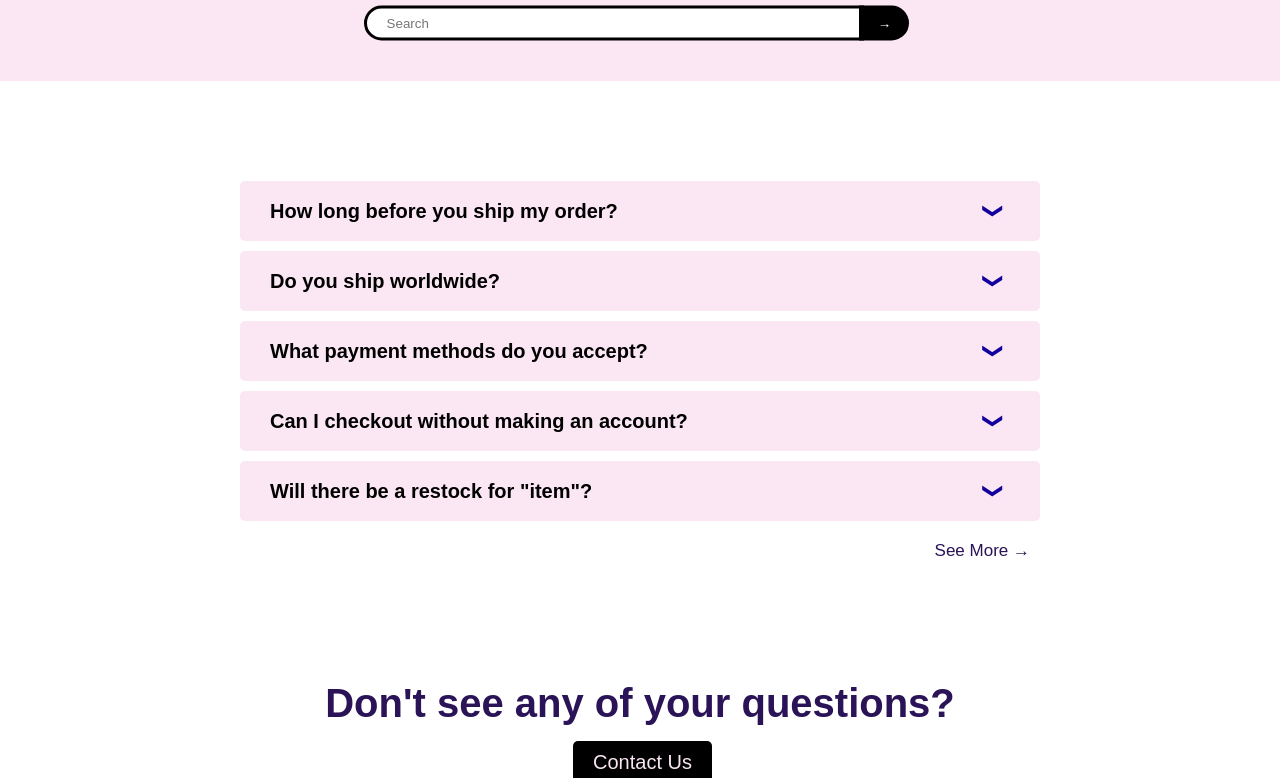
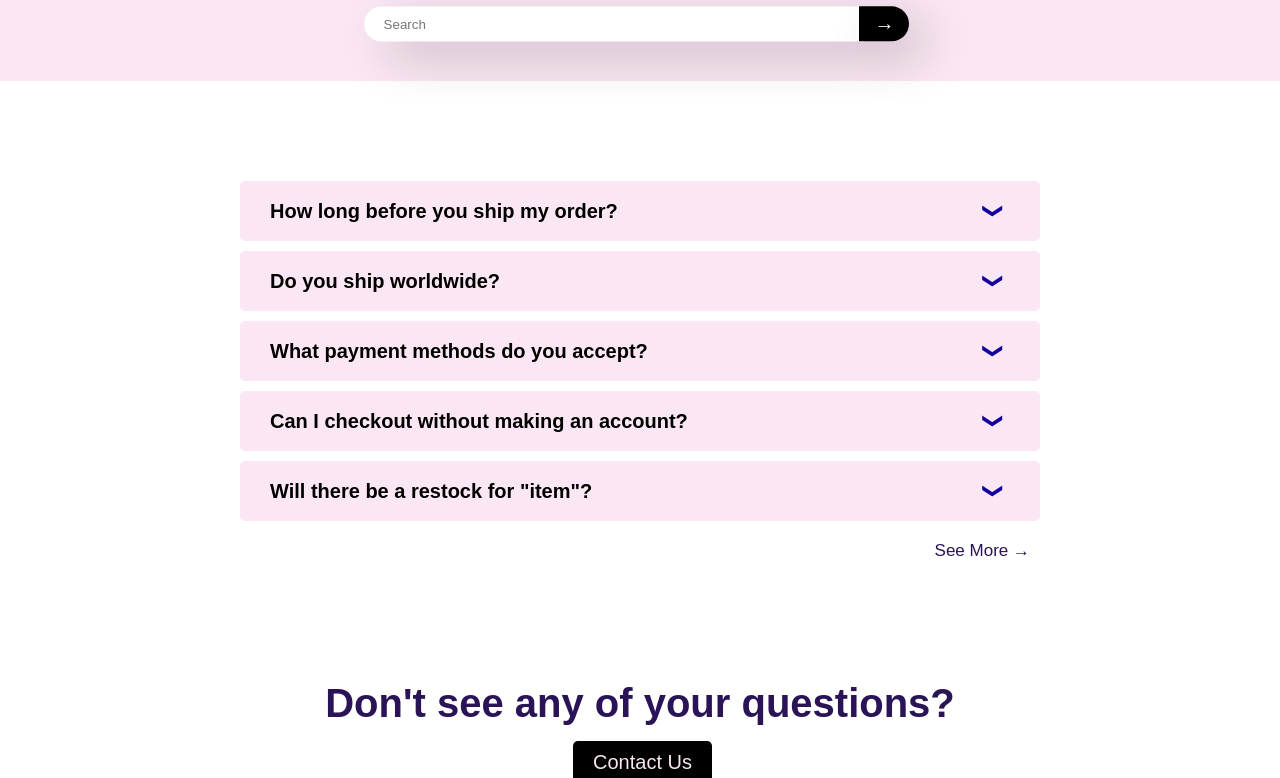
Before and after one commit to zeeneecodes/practice-faq-landing, a website: page index.html in a window 1280 px wide. Shown: the part 322-1100 px from the top of the page. Drawn offline with nearby package versions, Linux system fonts and the light colour scheme; files that its build step writes are made by us from their sources.

Commit message:
style fixing for search bar

```diff
--- a/sass/layout/_header.scss
+++ b/sass/layout/_header.scss
@@ -7,7 +7,6 @@
 
   &__inner-container {
     text-align: center;
-
     @include center-element;
   }
 
@@ -20,19 +19,22 @@
       border-bottom-left-radius: 5rem;
       outline: none;
       padding-left: 2rem;
-      border: 3px solid $black;
+      border-style: none;
+      box-shadow: 2rem 1.5rem 5rem rgba($black, .2);
     }
 
     &--button {
       height: 3.5rem;
+      font-size: 2rem;
       background-color: $black;
       color: $white;
       width: 5rem;
-      transform: translateX(-7px);
-      border: 3px solid $black;
+      transform: translateX(-7px) translateY(1.8px);
       border-top-right-radius: 5rem;
       border-bottom-right-radius: 5rem;
+      border-style: none;
       cursor: pointer;
+      box-shadow: 2rem 1.5rem 5rem rgba($black, .2);
     }
   }
 }
```
